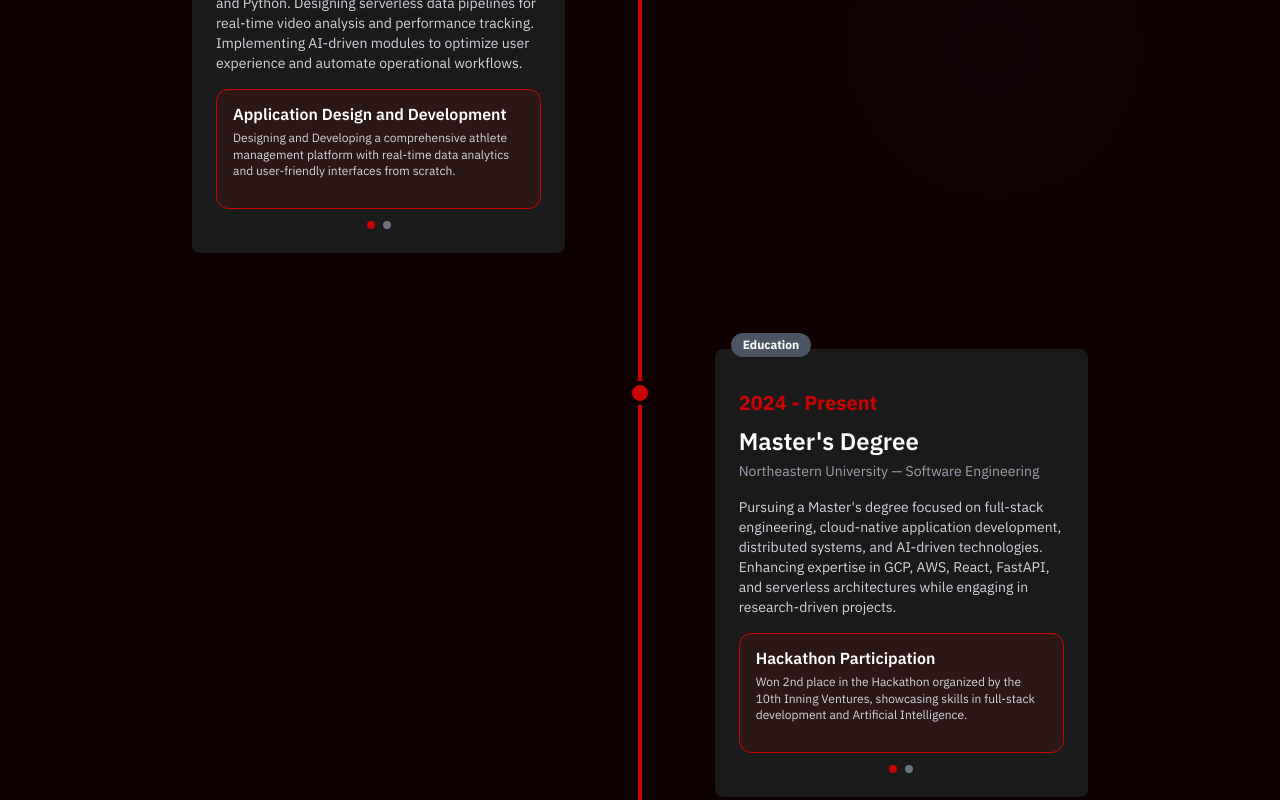
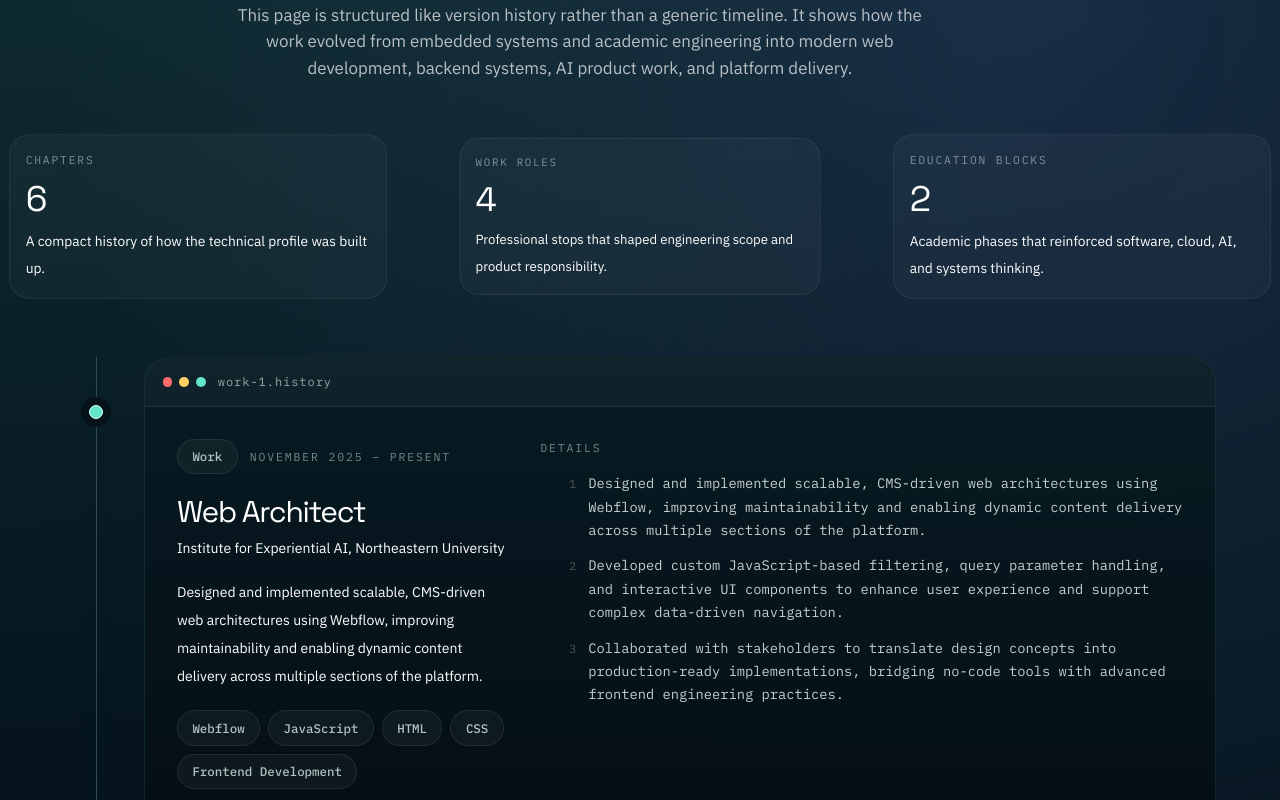
Before and after one commit to Atharva-Waranashiwar-Coding/Portfolio, a React (Vite) app: page /myjourney in a window 1280 px wide. Shown: the part 460-1260 px from the top of the page. Built offline with nearby package versions, Linux system fonts and the light colour scheme.

Commit message:
feat(career): redesign journey and resume pages

```diff
--- a/src/pages/Education.tsx
+++ b/src/pages/Education.tsx
@@ -1,13 +1,54 @@
+import PageIntro from '../components/PageIntro';
+import Reveal from '../components/Reveal';
+import { education } from '../lib/content';
+
 function Education() {
-    return (
-      <div className="p-8">
-        <h1 className="text-3xl font-bold mb-4">Education</h1>
-        <ul className="list-disc ml-8">
-          <li>Bachelor of Engineering - Pune University</li>
-          <li>Master of Science - Northeastern University</li>
-        </ul>
+  return (
+    <div className="section-shell py-14 sm:py-16 lg:py-20">
+      <PageIntro
+        eyebrow="Education"
+        title="Academic work framed as the systems foundation behind the portfolio."
+        description="The coursework matters here because it supports the pitch: software engineering, cloud, AI, UX, algorithms, and information systems all reinforce the kind of work I want to be hired for."
+      />
+
+      <div className="mt-10 grid gap-6">
+        {education.map((entry, index) => (
+          <Reveal key={entry.id} delay={index * 80} variant={index % 2 === 0 ? 'left' : 'right'}>
+            <article className="code-card panel-hover">
+              <div className="code-card-header">
+                <span className="code-card-title">{entry.id}.module</span>
+                <span className="section-note">{entry.durationLabel}</span>
+              </div>
+
+              <div className="grid gap-8 p-8 sm:p-10 lg:grid-cols-[1.1fr,0.9fr]">
+                <div className="space-y-5">
+                  <div className="space-y-2">
+                    <h2 className="font-display text-4xl text-white">
+                      {entry.degree} in {entry.field}
+                    </h2>
+                    <p className="text-base text-white/62">{entry.school}</p>
+                  </div>
+
+                  <p className="text-sm leading-8 text-white/68">{entry.summary}</p>
+                </div>
+
+                <div className="space-y-4">
+                  <p className="workspace-section-label">selected coursework</p>
+                  <div className="flex flex-wrap gap-2">
+                    {entry.courseworks.map((coursework) => (
+                      <span key={`${entry.id}-${coursework}`} className="chip">
+                        {coursework}
+                      </span>
+                    ))}
+                  </div>
+                </div>
+              </div>
+            </article>
+          </Reveal>
+        ))}
       </div>
-    );
-  }
+    </div>
+  );
+}
 
-  export default Education;
+export default Education;
--- a/src/pages/MyJourney.tsx
+++ b/src/pages/MyJourney.tsx
@@ -1,77 +1,104 @@
-import { useState } from "react";
-import { journeyData } from "../data/journeyData";
+import PageIntro from '../components/PageIntro';
+import Reveal from '../components/Reveal';
+import { journeyItems } from '../lib/content';
 
 function MyJourney() {
-  const [activeHighlight, setActiveHighlight] = useState<Record<number, number>>({});
+  const workCount = journeyItems.filter((item) => item.type === 'Work').length;
+  const educationCount = journeyItems.filter((item) => item.type === 'Education').length;
+
   return (
-    <div className="min-h-screen bg-[#100001] text-white flex flex-col items-center py-16 px-4">
-      <h1 className="text-4xl font-bold mb-12 text-center animate-fade-in">My Journey</h1>
+    <div className="section-shell py-14 sm:py-16 lg:py-20">
+      <PageIntro
+        eyebrow="Journey"
+        title="A clearer progression from engineering fundamentals to product, AI, and cloud-backed software work."
+        description="This page is structured like version history rather than a generic timeline. It shows how the work evolved from embedded systems and academic engineering into modern web development, backend systems, AI product work, and platform delivery."
+        align="center"
+      />
 
-      {/* Timeline Container */}
-      <div className="relative w-full max-w-4xl animate-fade-in">
+      <div className="mt-10 grid gap-6 lg:grid-cols-3">
+        <Reveal variant="left">
+          <div className="code-panel">
+            <p className="workspace-section-label">chapters</p>
+            <p className="mt-3 font-display text-4xl text-white">{journeyItems.length}</p>
+            <p className="mt-2 text-sm leading-7 text-white/62">A compact history of how the technical profile was built up.</p>
+          </div>
+        </Reveal>
+        <Reveal delay={80} variant="scale">
+          <div className="code-panel">
+            <p className="workspace-section-label">work roles</p>
+            <p className="mt-3 font-display text-4xl text-white">{workCount}</p>
+            <p className="mt-2 text-sm leading-7 text-white/62">Professional stops that shaped engineering scope and product responsibility.</p>
+          </div>
+        </Reveal>
+        <Reveal delay={140} variant="right">
+          <div className="code-panel">
+            <p className="workspace-section-label">education blocks</p>
+            <p className="mt-3 font-display text-4xl text-white">{educationCount}</p>
+            <p className="mt-2 text-sm leading-7 text-white/62">Academic phases that reinforced software, cloud, AI, and systems thinking.</p>
+          </div>
+        </Reveal>
+      </div>
 
-        {/* Vertical Line */}
-        <div className="absolute left-1/2 transform -translate-x-1/2 h-full w-1 bg-[#CA0000]"></div>
+      <div className="relative mx-auto mt-14 max-w-6xl">
+        <div className="timeline-rail absolute left-4 top-0 h-full w-px md:left-8" />
 
-        {/* Timeline Items */}
-        <div className="flex flex-col space-y-24">
+        <div className="space-y-8">
+          {journeyItems.map((item, index) => (
+            <Reveal key={item.id} delay={index * 60} variant="up">
+              <div className="relative pl-12 md:pl-20">
+                <span className="absolute left-4 top-12 h-3.5 w-3.5 -translate-x-1/2 rounded-full border border-[var(--accent-strong)] bg-[var(--accent)] shadow-[0_0_0_8px_rgba(6,18,25,1)] md:left-8" />
 
-          {journeyData.map((item, index) => (
-            <div key={index} className={`relative w-full flex ${index % 2 === 0 ? 'justify-start' : 'justify-end'}`}>
+                <article className="workspace-window">
+                  <div className="workspace-bar">
+                    <div className="workspace-dots">
+                      <span className="workspace-dot" />
+                      <span className="workspace-dot" />
+                      <span className="workspace-dot" />
+                    </div>
+                    <span className="workspace-title">{item.id}.history</span>
+                  </div>
 
-              {/* Card */}
-              <div className="w-full md:w-5/12 bg-[#1a1a1a] p-6 rounded-lg shadow-lg relative z-10">
-                {/* Tag inside box */}
-                <span className={`absolute -top-4 left-4 px-3 py-1 text-xs font-bold rounded-full z-20 ${item.type === 'Education' ? 'bg-gray-600' : 'bg-[#CA0000]'}`}>
-                  {item.type}
-                </span>
-
-                <p className="text-[#CA0000] text-xl font-bold mb-2 mt-4">{item.year}</p>
-                <h2 className="text-2xl font-semibold mb-1">{item.title}</h2>
-                <h3 className="text-gray-400 text-sm mb-4">{item.subtitle}</h3>
-                <p className="text-gray-300 text-sm mb-4">{item.description}</p>
-
-                {/* Highlights in separate floating box */}
-                {/* Highlights in separate floating box */}
-                {/* Highlights Carousel */}
-                {item.highlights && item.highlights.length > 0 && (
-                  <div className="mt-4">
-                    <div className="relative">
-                      <div className="bg-[#CA0000]/10 border border-[#CA0000] rounded-xl px-4 py-3 text-left text-gray-200 min-h-[120px] transition-all duration-300">
-                        <p className="font-semibold text-white mb-1">
-                          {item.highlights[activeHighlight[index] || 0].label}
-                        </p>
-                        <p className="text-xs text-gray-300 leading-snug">
-                          {item.highlights[activeHighlight[index] || 0].detail}
-                        </p>
+                  <div className="grid gap-8 p-6 sm:p-8 lg:grid-cols-[0.34fr,0.66fr]">
+                    <div className="space-y-5">
+                      <div className="flex flex-wrap items-center gap-3">
+                        <span className={item.type === 'Work' ? 'chip bg-white/12 text-white' : 'chip'}>
+                          {item.type}
+                        </span>
+                        <span className="workspace-section-label">{item.durationLabel}</span>
                       </div>
 
-                      {/* Pagination Dots */}
-                      <div className="flex justify-center gap-2 mt-3">
-                        {item.highlights.map((_, idx) => (
-                          <button
-                            key={idx}
-                            onClick={() =>
-                              setActiveHighlight((prev) => ({ ...prev, [index]: idx }))
-                            }
-                            className={`w-2 h-2 rounded-full ${
-                              (activeHighlight[index] || 0) === idx
-                                ? "bg-[#CA0000]"
-                                : "bg-gray-500"
-                            }`}
-                          />
+                      <div className="space-y-2">
+                        <h2 className="font-display text-3xl text-white">{item.title}</h2>
+                        <p className="text-sm text-white/58">{item.subtitle}</p>
+                      </div>
+
+                      <p className="text-sm leading-7 text-white/68">{item.summary}</p>
+
+                      <div className="flex flex-wrap gap-2">
+                        {item.tags.map((tag) => (
+                          <span key={`${item.id}-${tag}`} className="chip">
+                            {tag}
+                          </span>
+                        ))}
+                      </div>
+                    </div>
+
+                    <div className="space-y-4">
+                      <p className="workspace-section-label">details</p>
+                      <div className="space-y-3">
+                        {item.details.map((detail, detailIndex) => (
+                          <div key={`${item.id}-${detail}`} className="code-line">
+                            <span className="code-line-number">{detailIndex + 1}</span>
+                            <span className="code-line-content">{detail}</span>
+                          </div>
                         ))}
                       </div>
                     </div>
                   </div>
-                )}
+                </article>
               </div>
-
-              {/* Connector Dot */}
-              <div className="absolute left-1/2 transform -translate-x-1/2 bg-[#CA0000] w-6 h-6 rounded-full border-4 border-[#100001] top-8"></div>
-            </div>
+            </Reveal>
           ))}
-
         </div>
       </div>
     </div>
--- a/src/pages/WorkExperience.tsx
+++ b/src/pages/WorkExperience.tsx
@@ -1,13 +1,64 @@
+import PageIntro from '../components/PageIntro';
+import Reveal from '../components/Reveal';
+import { workExperience } from '../lib/content';
+
 function WorkExperience() {
-    return (
-      <div className="p-8">
-        <h1 className="text-3xl font-bold mb-4">Work Experience</h1>
-        <ul className="list-disc ml-8">
-          <li>Software Engineer - Persistent Systems</li>
-          <li>Intern - Automate Engineering</li>
-        </ul>
+  return (
+    <div className="section-shell py-14 sm:py-16 lg:py-20">
+      <PageIntro
+        eyebrow="Experience"
+        title="Professional experience shown like a build log, not a generic resume page."
+        description="The work history highlights application engineering, system architecture, AI feature work, and cloud-backed delivery with enough detail to show what was actually built."
+      />
+
+      <div className="mt-10 grid gap-6">
+        {workExperience.map((role, index) => (
+          <Reveal key={role.id} delay={index * 70} variant={index % 2 === 0 ? 'left' : 'right'}>
+            <article className="terminal-panel">
+              <div className="workspace-bar">
+                <div className="workspace-dots">
+                  <span className="workspace-dot" />
+                  <span className="workspace-dot" />
+                  <span className="workspace-dot" />
+                </div>
+                <span className="workspace-title">{role.id}.log</span>
+              </div>
+
+              <div className="grid gap-8 p-8 sm:p-10 xl:grid-cols-[1.05fr,0.95fr]">
+                <div className="space-y-5">
+                  <div className="space-y-2">
+                    <p className="workspace-section-label">{role.durationLabel}</p>
+                    <h2 className="font-display text-4xl text-white">{role.position}</h2>
+                    <p className="text-base text-white/62">{role.company}</p>
+                  </div>
+
+                  <div className="space-y-3">
+                    {role.description.map((detail, detailIndex) => (
+                      <div key={`${role.id}-${detail}`} className="code-line">
+                        <span className="code-line-number">{detailIndex + 1}</span>
+                        <span className="code-line-content">{detail}</span>
+                      </div>
+                    ))}
+                  </div>
+                </div>
+
+                <div className="space-y-4">
+                  <p className="workspace-section-label">applied capabilities</p>
+                  <div className="flex flex-wrap gap-2">
+                    {role.skills.map((skill) => (
+                      <span key={`${role.id}-${skill}`} className="chip">
+                        {skill}
+                      </span>
+                    ))}
+                  </div>
+                </div>
+              </div>
+            </article>
+          </Reveal>
+        ))}
       </div>
-    );
-  }
+    </div>
+  );
+}
 
-  export default WorkExperience;
+export default WorkExperience;
```
